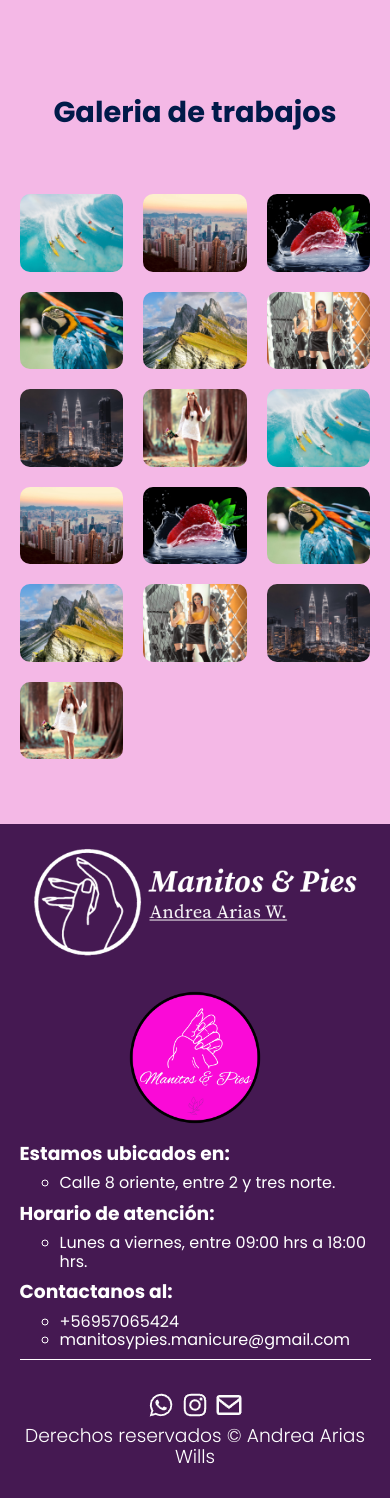
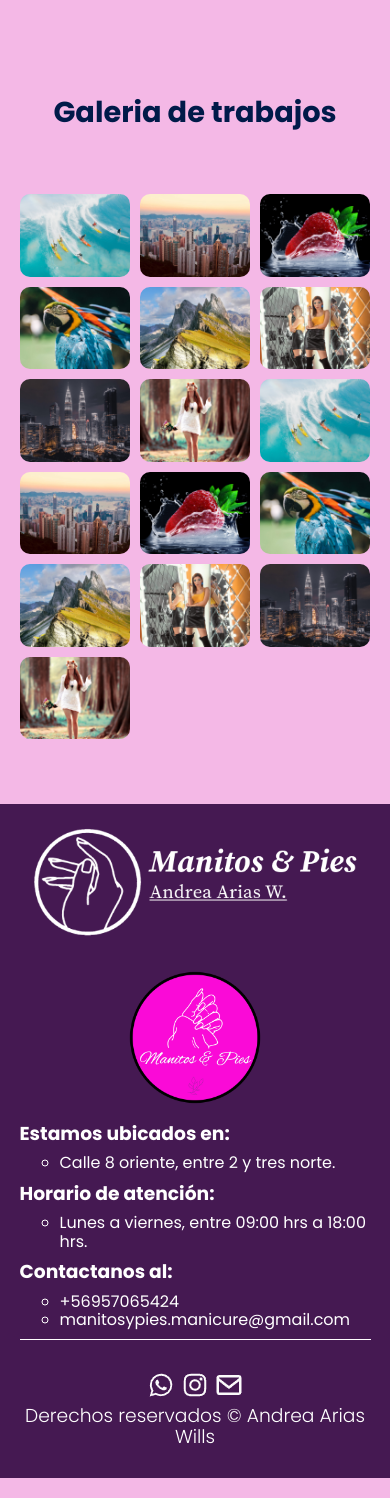
Before and after one commit to manitosypies/manitosypies.github.io, a PHP site: page / in a window 390 px wide; the page is wider, and only the part inside the window is pictured. Shown: the part 4089-5587 px from the top of that part. Run offline with PHP 8.4, Linux system fonts and the light colour scheme.

Commit message:
Update estilos_pagin.css

```diff
--- a/css/estilos_pagin.css
+++ b/css/estilos_pagin.css
@@ -523,8 +523,8 @@ body {
     .img-gallery{
         padding: 15px 20px;
         display: grid;
-        grid-template-columns: repeat(auto-fit,minmax(90px,1fr));
-        gap: 20px;
+        grid-template-columns: repeat(auto-fit,minmax(100px,1fr));
+        gap: 10px;
     }
 
     .footer_title{
```
